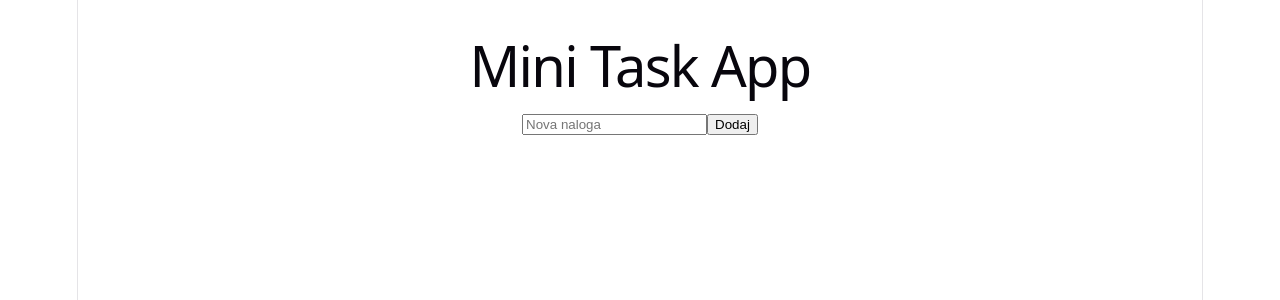
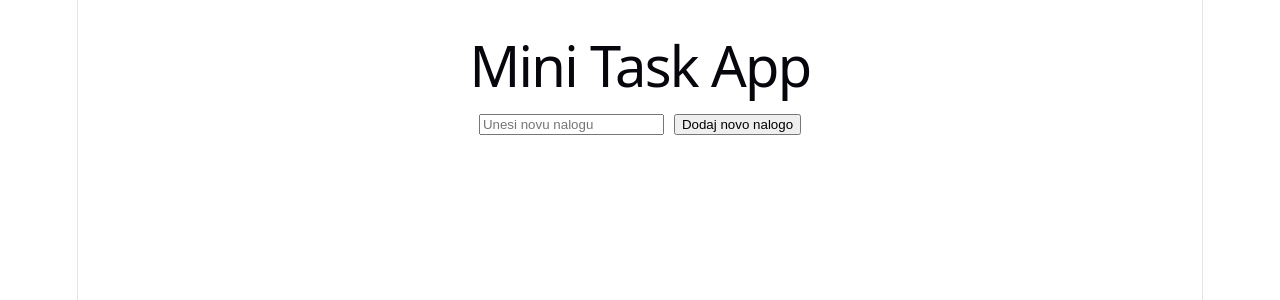
Before and after one commit to jukicelmin2/VAJASISTEMSKAAMINISTRACIJA, a React (Vite) app: page / in a window 1280 px wide. Shown: the top 300 px of the page. Built offline with nearby package versions, Linux system fonts and the light colour scheme.

Commit message:
Dodaj osnovni slog obrazcu naloge

```diff
--- a/src/assets/components/TaskForm.tsx
+++ b/src/assets/components/TaskForm.tsx
@@ -15,13 +15,14 @@ function TaskForm({ onAddTask }: Props) {
   };
 
   return (
-    <form onSubmit={submit}>
+    <form onSubmit={submit} style={{ marginBottom: "20px" }}>
       <input
         value={text}
         onChange={(e) => setText(e.target.value)}
-        placeholder="Nova naloga"
+        placeholder="Unesi novu nalogu"
+        style={{ marginRight: "10px" }}
       />
-      <button type="submit">Dodaj</button>
+      <button type="submit">Dodaj novo nalogo</button>
     </form>
   );
 }
```
